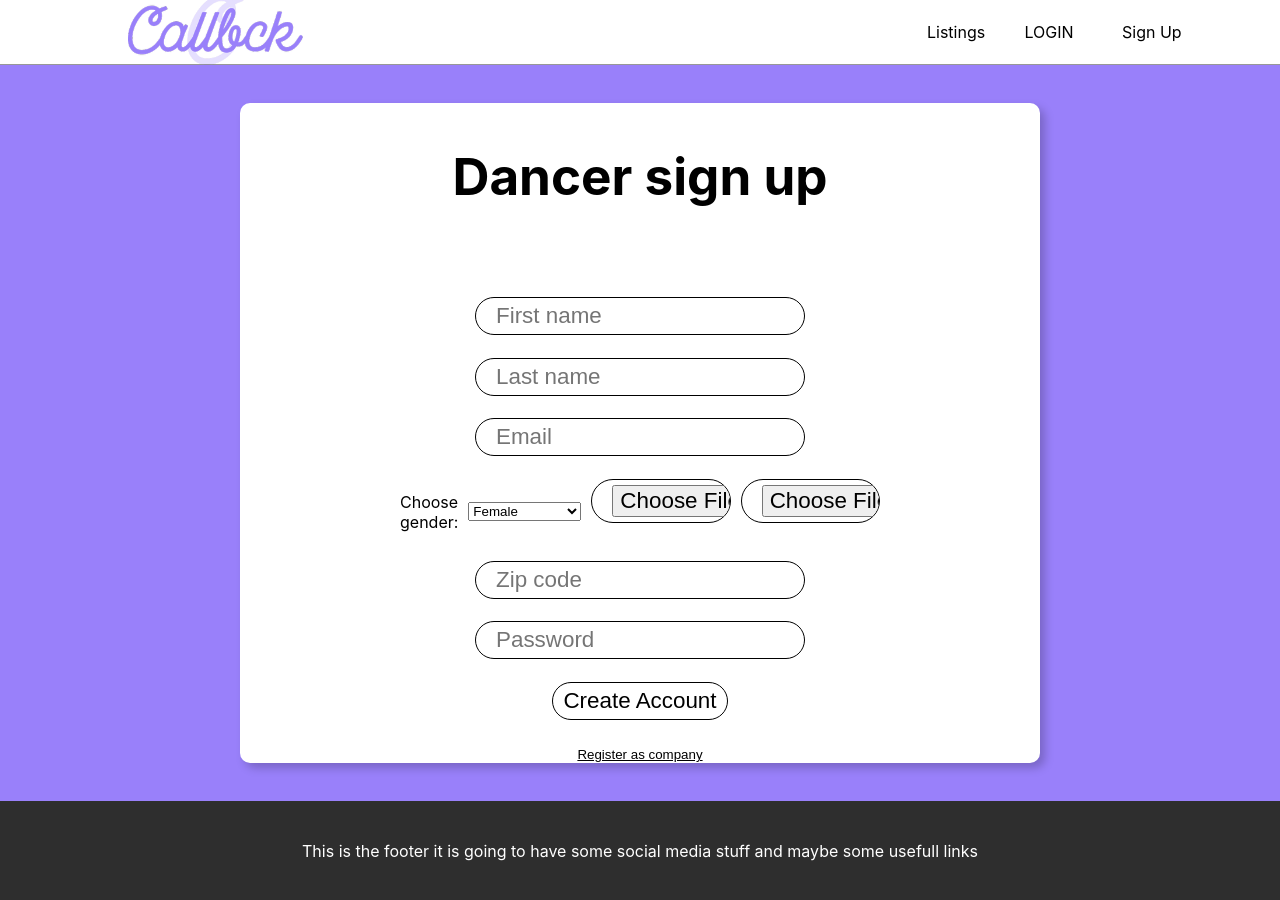
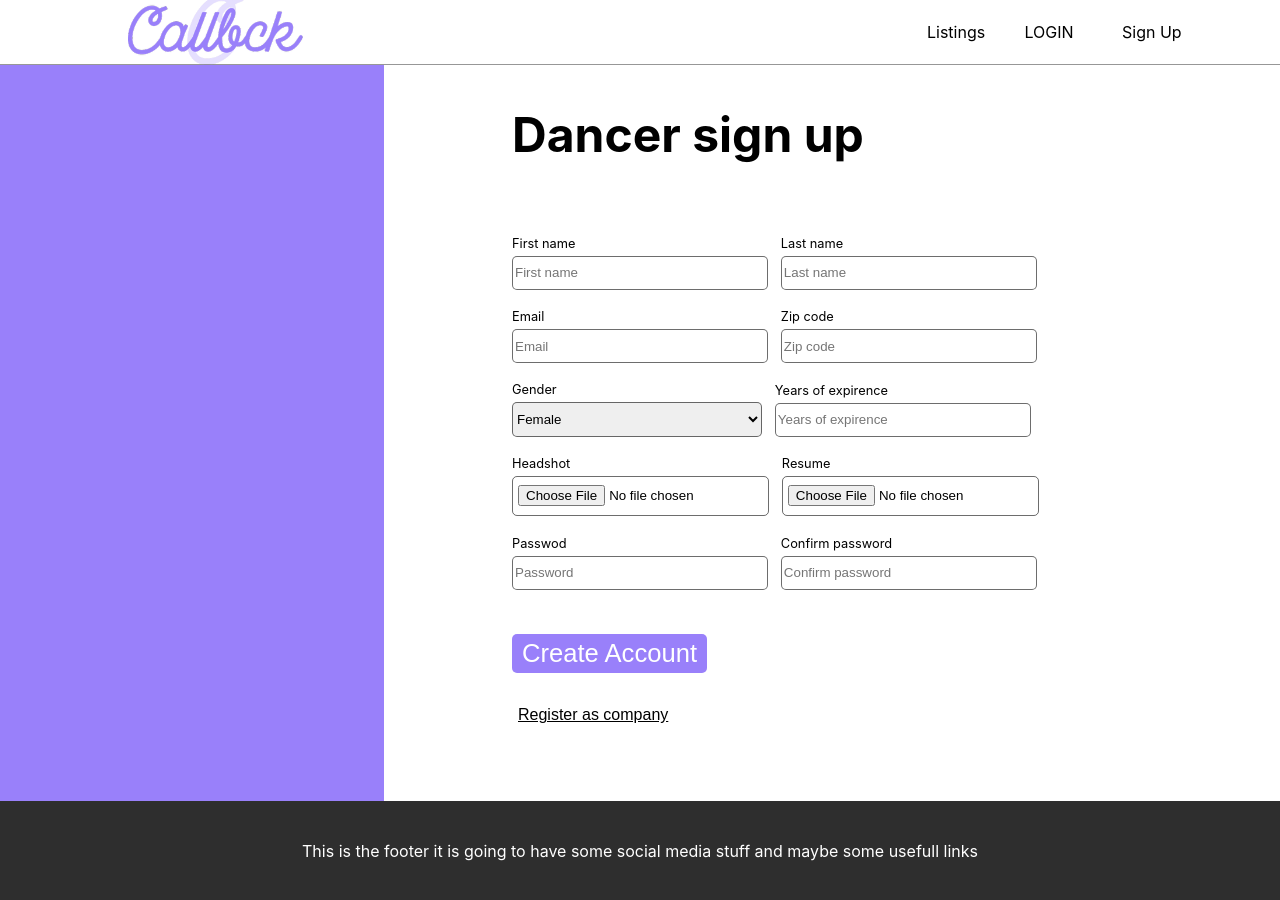
Before and after one commit to ItsAnyaS/Callbck, a React (Create React App) app in the folder client/: page /signup in a window 1280 px wide. Built offline with nearby package versions, Linux system fonts and the light colour scheme; the HTML template or start-up script is replaced by a standard one.

Commit message:
restyled sign up form

```diff
--- a/client/src/components/DancerSignUp.js
+++ b/client/src/components/DancerSignUp.js
@@ -50,39 +50,91 @@ const DancerSignUp = () => {
         data.append('dancer[gender]', e.target.gender.value)
         data.append('dancer[image]',e.target.image.files[0])
         data.append('dancer[resume]',e.target.resume.files[0])
+        data.append('dancer[years_of_expirence]',e.target.years_of_expirence.value)
         data.append('dancer[location]', e.target.location.value)
         data.append('dancer[password_digest]', e.target.password_digest.value)
         setNewDancerInfo(data)
         createNewDancer(data)
-        console.log(data)
     }
 
 
 
     return (
-    <main id='signup-page'>
-    <section>
+    <main id='signup--dancer-page'>
+    <secton id='signup-left-container'></secton>
+    <section id="dancer-signup-container">
         <h1>Dancer sign up</h1>
-   { <form onSubmit={handleSubmit}>
-        <input className="first_name_input" name='first_name' onChange={handleInput} required placeholder="First name"/>
-        <input name='last_name' onChange={handleInput} required placeholder="Last name"/>
-        <input name='email' onChange={handleInput} required placeholder="Email" type={'email'}/>
-    <div>
-       <label htmlFor="gender-drop-down">Choose gender:</label>
-       <select name='gender' id="gender-drop-down" required placeholder="Gender" onChange={handleInput}>
+
+   { <form id="dancer-signup-form" onSubmit={handleSubmit}>
+    <div className="input-divider">
+        <div className="input-container">
+        <p htmlFor="first_name">First name</p>
+        <input  name='first_name' required placeholder="First name"/>
+        </div>
+
+        <div className="input-container">
+        <p>Last name</p>
+        <input name='last_name'  required placeholder="Last name"/>
+        </div>
+    </div>
+
+
+    <div className="input-divider">
+        <div className="input-container">
+        <p>Email</p>
+        <input name='email'  required placeholder="Email" type={'email'}/>
+        </div>
+
+
+        <div className="input-container">
+        <p>Zip code</p>
+        <input name='location' minLength="5" maxLength="5"  type={'number'} required placeholder="Zip code"/>
+        </div>
+    </div>
+
+    <div className="input-divider">
+        <div className="input-container">
+            <p>Gender</p>
+        <select  name='gender' id="gender-drop-down" required placeholder="Gender" >
         <option defaultChecked={true} disabled >---Select-one---</option>
         <option value={'female'} >Female</option>
         <option value={'male'}>Male</option>
         <option value={'non-binary'}>Non-binary</option>
+        <option value={'other'}>Other</option>
         </select>
-        <input name='image' onChange={(e) => {console.log(e.target.files[0])}} placeholder="upload" type={'file'}/>
-        <input name='resume' onChange={(e) => {console.log(e.target.files[0])}} placeholder="upload" type={'file'}/>
+        </div>
+
+        <div className="input-container">
+        <p>Years of expirence</p>
+        <input name='years_of_expirence' required placeholder="Years of expirence" type={'number'}/>
+        </div>
     </div>
-        <input name='location' minLength="5" maxLength="5" onChange={handleInput} type={'number'} required placeholder="Zip code"/>
-        <input name="password_digest" required type={'password'} placeholder="Password" onChange={handleInput} />
-        <button >Create Account</button>
+
+    <div className="input-divider">
+        <div className="input-container">
+        <p>Headshot</p>
+        <input name='image' required placeholder="upload" type={'file'}/>
+        </div>
+        <div className="input-container">
+        <p>Resume</p>
+        <input name='resume'  required placeholder="upload" type={'file'}/>
+        </div>
+
+    </div>
+    <div className="input-divider">
+            <div className="input-container">
+            <p>Passwod</p>
+            <input name="password_digest" required type={'password'} placeholder="Password" />
+            </div>
+            <div className="input-container">
+            <p>Confirm password</p>
+            <input  required type={'password'} placeholder="Confirm password" />
+            </div>
+    </div>
+
+        <button className="create-dancer-account-btn hover">Create Account</button>
     </form>}
-        <button onClick={()=> {navigate('/company/signup')}}>Register as company</button>
+        <button className="hover change-type" onClick={()=> {navigate('/company/signup')}}>Register as company</button>
     </section>
     </main>
     )
--- a/client/src/styles/Register.css
+++ b/client/src/styles/Register.css
@@ -59,7 +59,7 @@ justify-content: center;
 position: relative;
 }
 
-#signup-page section form input {
+.signup-input{
     margin-bottom: 1em;
     font-size: 1.4em;
     border-radius: 26px;
@@ -80,14 +80,96 @@ position: relative;
     text-decoration: none;
     margin: 0;
 }
+/* Dancer sign up */
+/* ================================================= */
 
-/* #signup-page label {
-    color: black;
-    position: absolute;
-    top: -6%;
-    left: 27%;
-    background-color: white;
-    padding: 1px 5px;
-    z-index: 10;
-    font-size:0.9em;
-} */
+#signup--dancer-page{
+display: flex;
+min-height: 92vh;
+}
+
+#signup-left-container{
+background-color: #9980FA;
+height: 92vh;
+width: 30%;
+margin-right: 8em;
+}
+
+#dancer-signup-container{
+    display: flex;
+    flex-direction: column;
+}
+
+#dancer-signup-container h1 {
+font-size: 3em;
+margin-bottom: 1.5em;
+}
+#dancer-signup-form{
+width: 50%;
+}
+
+.input-container{
+display: flex;
+flex-direction: column;
+margin: 0;
+}
+
+.input-container input {
+height: 30px;
+width: 250px;
+border-radius: 5px;
+border: 1px solid rgba(0, 0, 0, 0.572);
+margin: 0;
+}
+
+input[type="file"] {
+align-self: center;
+display: flex;
+align-items: center;
+justify-content: center;
+padding-top: 8px;
+padding-bottom: -8px;
+padding-left: 5px;
+}
+
+.input-container select{
+height: 35px;
+width: 250px;
+border-radius: 5px;
+border: 1px solid rgba(0, 0, 0, 0.572);
+margin: 0;
+}
+
+.input-container p {
+    margin: 0;
+    margin-bottom: 5px;
+    font-size: 0.8em;
+}
+
+.input-divider{
+    display: flex;
+    align-items: center;
+    gap: 5%;
+    margin-bottom: 1.2em;
+}
+
+
+.create-dancer-account-btn{
+    font-size: 1.6em;
+    padding: 5px 10px;
+    border-radius: 5px;
+    border: none;
+    background-color: #9980FA;
+    color: white;
+    margin-top: 1em;
+}
+
+
+.change-type{
+    width: fit-content;
+    font-size: 1em;
+    background-color: transparent;
+    border: none;
+    text-decoration: underline;
+    margin-top: 2em;
+}
```
